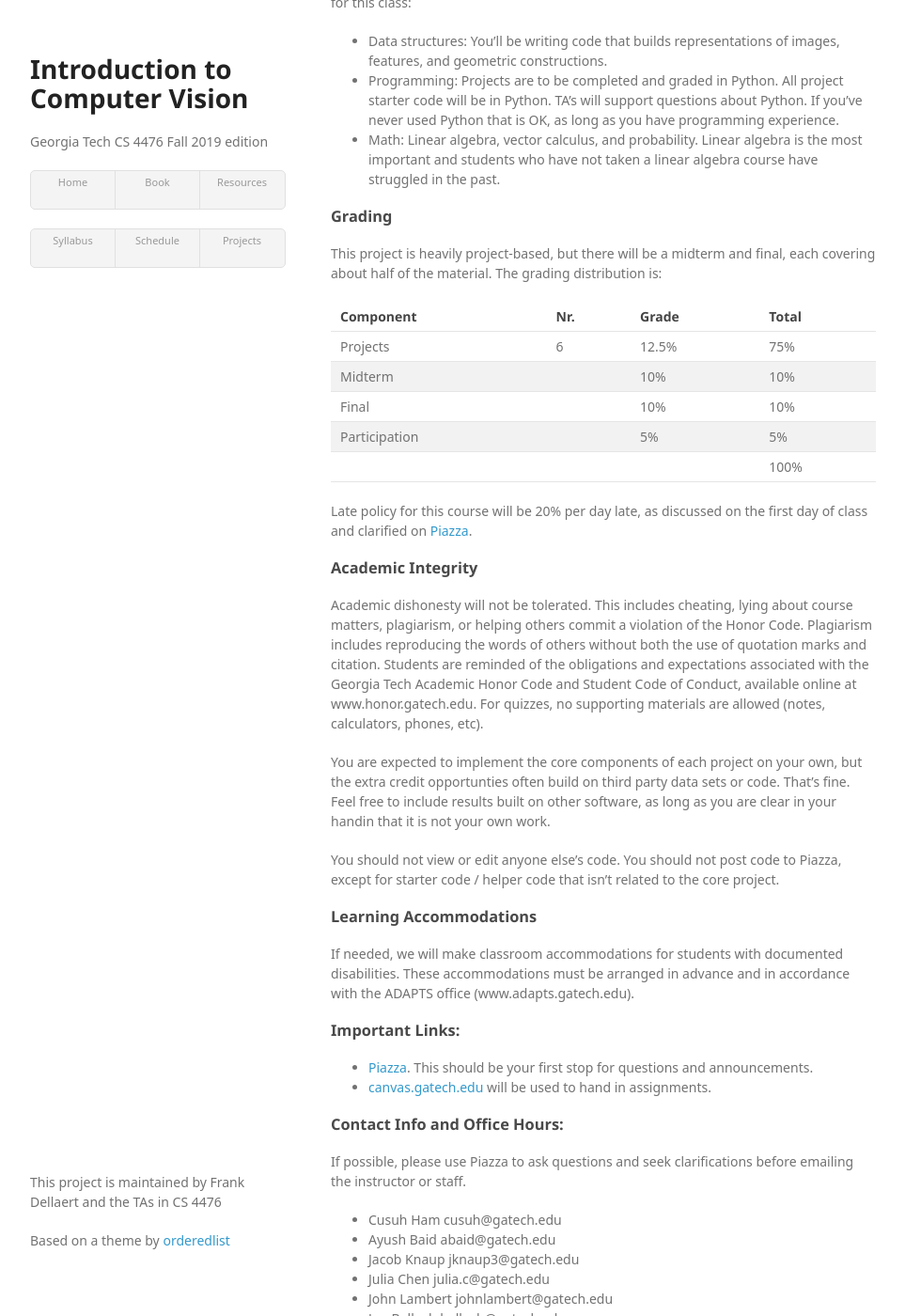
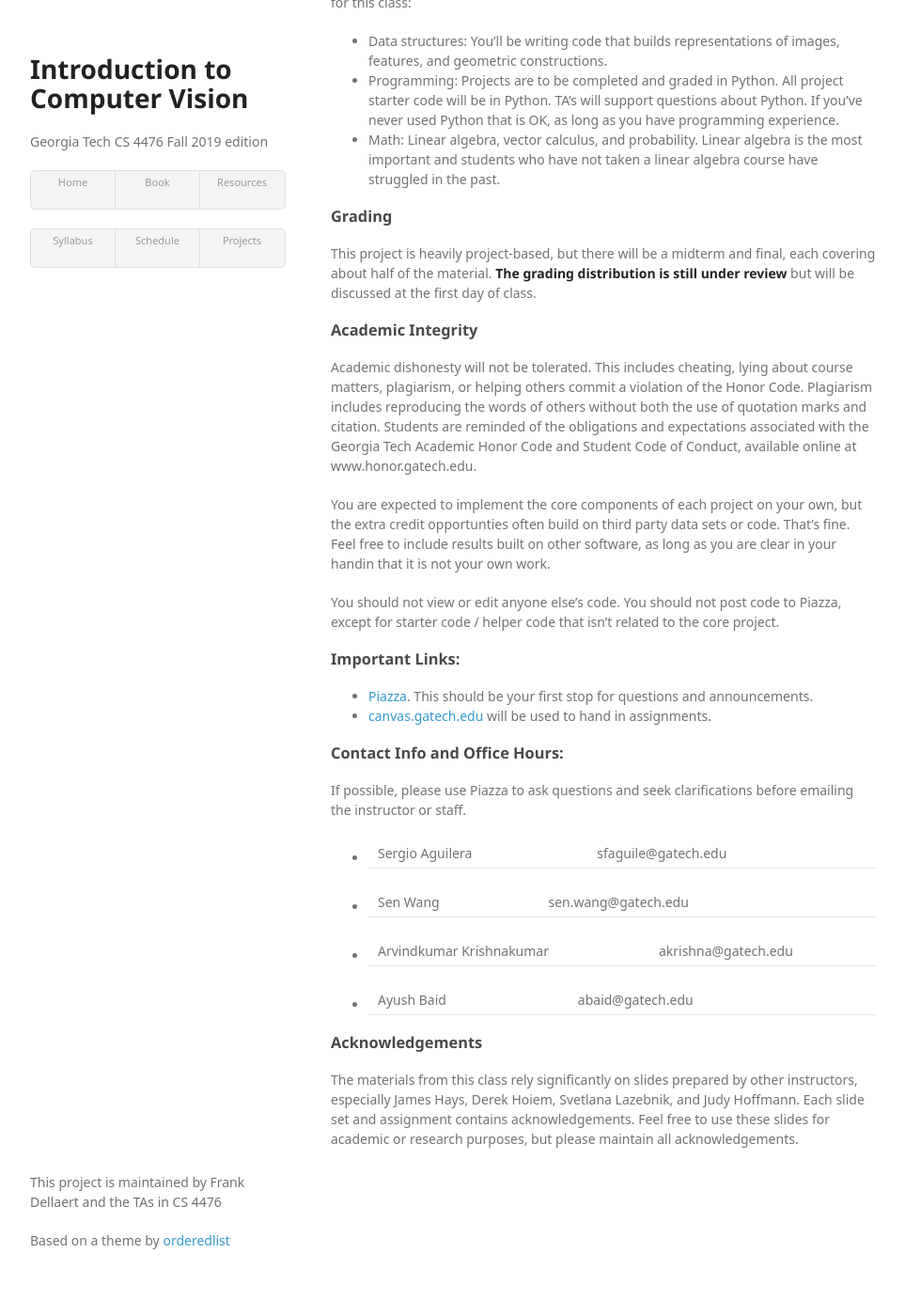
Before and after one commit to dellaert/20F-6476, a Jekyll site: the page built from syllabus.md, in a window 1280 px wide and 1400 px high, scrolled down 498 px. Shown: the whole window at 94% size, without its empty margins (158-1121 px from the left). Built offline with Jekyll 4.4.1, drawn with Linux system fonts in a browser that asks for light colours; some web fonts are replaced; some of the changed text lies outside the part shown.

Commit message:
Syllabus updated

```diff
--- a/syllabus.md
+++ b/syllabus.md
@@ -20,45 +20,25 @@ No prior experience with computer vision is assumed, although previous knowledge
 * Math: Linear algebra, vector calculus, and probability. Linear algebra is the most important and students who have not taken a linear algebra course have struggled in the past.
 
 ### Grading
-This project is heavily project-based, but there will be a midterm and final, each covering about half of the material. The grading distribution is:
-
-| Component     | Nr. | Grade | Total |
-|---------------|-----|-------|-------|
-| Projects      | 6   | 12.5% |  75%  |
-| Midterm       |     | 10%   |  10%  |
-| Final         |     | 10%   |  10%  |
-| Participation |     | 5%    |  5%   |
-|---------------|-----|-------|-------|
-|               |     |       | 100%  |
-
-Late policy for this course will be 20% per day late, as discussed on the first day of class and clarified on [Piazza](https://piazza.com/class/jzehgqjjgpz6bb?cid=13).
+This project is heavily project-based, but there will be a midterm and final, each covering about half of the material. **The grading distribution is still under review** but will be discussed at the first day of class.
 
 ### Academic Integrity
-Academic dishonesty will not be tolerated. This includes cheating, lying about course matters, plagiarism, or helping others commit a violation of the Honor Code. Plagiarism includes reproducing the words of others without both the use of quotation marks and citation. Students are reminded of the obligations and expectations associated with the Georgia Tech Academic Honor Code and Student Code of Conduct, available online at www.honor.gatech.edu. For quizzes, no supporting materials are allowed (notes, calculators, phones, etc).
+Academic dishonesty will not be tolerated. This includes cheating, lying about course matters, plagiarism, or helping others commit a violation of the Honor Code. Plagiarism includes reproducing the words of others without both the use of quotation marks and citation. Students are reminded of the obligations and expectations associated with the Georgia Tech Academic Honor Code and Student Code of Conduct, available online at www.honor.gatech.edu.
 
 You are expected to implement the core components of each project on your own, but the extra credit opportunties often build on third party data sets or code. That's fine. Feel free to include results built on other software, as long as you are clear in your handin that it is not your own work.
 
 You should not view or edit anyone else's code. You should not post code to Piazza, except for starter code / helper code that isn't related to the core project.
 
-### Learning Accommodations
-If needed, we will make classroom accommodations for students with documented disabilities. These accommodations must be arranged in advance and in accordance with the ADAPTS office (www.adapts.gatech.edu).
-
 ### Important Links:
-* [Piazza](https://piazza.com/class/jzehgqjjgpz6bb). This should be your first stop for questions and announcements.
+* [Piazza](https://piazza.com/class/kd98lybcja45yt). This should be your first stop for questions and announcements.
 * [canvas.gatech.edu](https://canvas.gatech.edu/) will be used to hand in assignments.
 
 ### Contact Info and Office Hours:
 If possible, please use Piazza to ask questions and seek clarifications before emailing the instructor or staff.
-* Cusuh Ham	cusuh@gatech.edu
-* Ayush Baid abaid@gatech.edu
-* Jacob Knaup	jknaup3@gatech.edu
-* Julia Chen	julia.c@gatech.edu
-* John Lambert	johnlambert@gatech.edu
-* Jon Balloch	balloch@gatech.edu
-* Patsorn Sangkloy	patsorn_sangkloy@gatech.edu
-* Shenhao Jiang	jiangshenhao@gatech.edu
-* Stefan Stojanov	sstojanov@gatech.edu
-* Vijay Upadhya	vupadhya6@gatech.edu
+* Sergio Aguilera | sfaguile@gatech.edu
+* Sen Wang | sen.wang@gatech.edu
+* Arvindkumar Krishnakumar | akrishna@gatech.edu
+* Ayush Baid | abaid@gatech.edu
 
 ### Acknowledgements
-The materials from this class rely significantly on slides prepared by other instructors, especially James Hays, Derek Hoiem and Svetlana Lazebnik. Each slide set and assignment contains acknowledgements. Feel free to use these slides for academic or research purposes, but please maintain all acknowledgements.
+The materials from this class rely significantly on slides prepared by other instructors, especially James Hays, Derek Hoiem, Svetlana Lazebnik, and Judy Hoffmann. Each slide set and assignment contains acknowledgements. Feel free to use these slides for academic or research purposes, but please maintain all acknowledgements.
```
